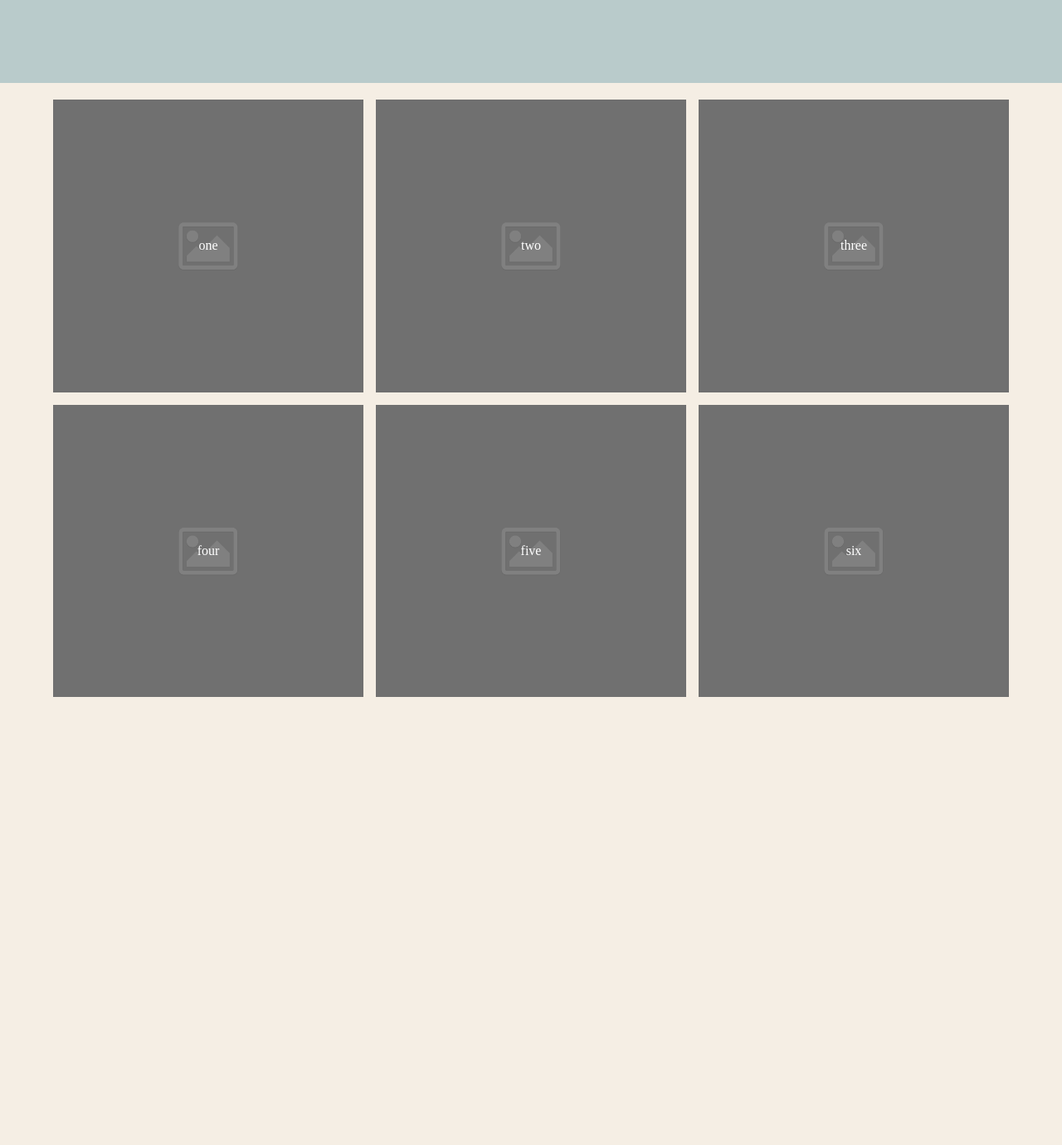
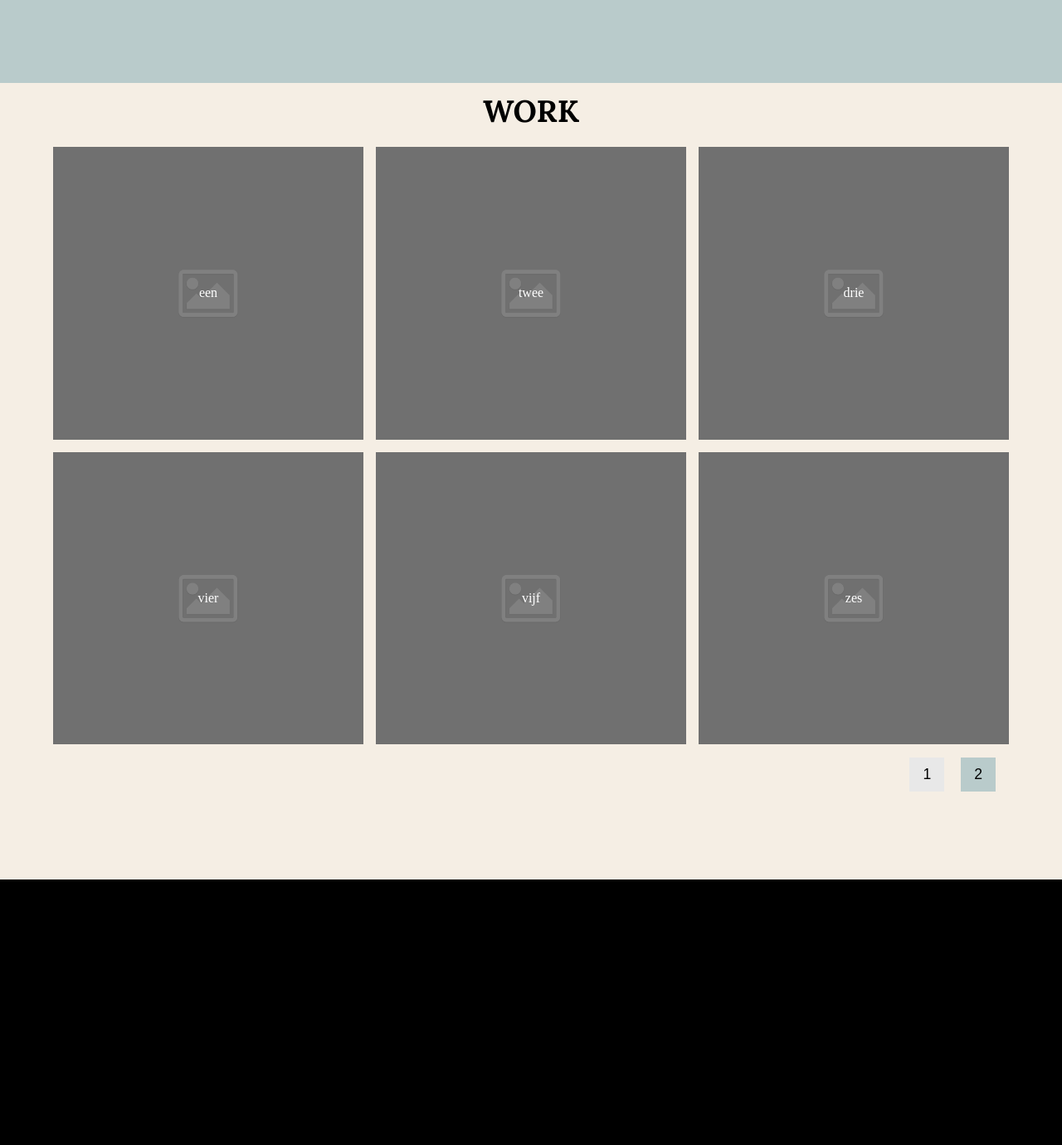
Before and after one commit to PipMombers/portfolio, a plain HTML site: page index.html in a window 1280 px wide. Shown: the part 860-2240 px from the top of the page at 83% size. Before the commit the page ends 1760 px from the top, so only its background shows below. Drawn offline with Linux system fonts and the light colour scheme.

Commit message:
Add files via upload

```diff
--- a/index.html
+++ b/index.html
@@ -48,16 +48,37 @@
 
 		<!-- werk -->
 		<div class="container">
+			<h2> work </h2>
 			<div class="werk">
-				<div class="werk-item"> one </div>
-				<div class="werk-item"> two </div>
-				<div class="werk-item"> three </div>
-				<div class="werk-item"> four </div>
-				<div class="werk-item"> five </div>
-				<div class="werk-item"> six </div>
+				<div class="werk-item"> een </div>
+				<div class="werk-item"> twee </div>
+				<div class="werk-item"> drie </div>
+				<div class="werk-item"> vier </div>
+				<div class="werk-item"> vijf </div>
+				<div class="werk-item"> zes </div>
+				<div class="werk-item"> zeven </div>
+				<div class="werk-item"> acht </div>
+				<div class="werk-item"> negen </div>
+				<div class="werk-item"> tien </div>
+				<div class="werk-item"> elf </div>
+				<div class="werk-item"> twaalf </div>
+			</div>
+
+			<div class="nummers">
+				<ul class="paginanummers">
+			    	<li> <button class="pagenumber1 active"> 1 </button> </li>
+			    	<li> <button class="pagenumber2"> 2 </button> </li>
+				</ul>
 			</div>
 		</div>
 
+		<!-- footer -->
+		<footer>
+			hoi
+		</footer>
+
 	</main>
+
+	<script src="scripts/script.js"></script>
 </body>
 </html>
--- a/responsive.css
+++ b/responsive.css
@@ -66,4 +66,8 @@
 	margin-top: 20px;
 	}
 
+	.container {
+		top: 56em;
+	}
+
 }
--- /dev/null
+++ b/scripts/script.js
@@ -0,0 +1,54 @@
+const werkItems=document.querySelector(".werk").children;
+
+const knopEen=document.querySelector(".pagenumber1");
+const knopTwee=document.querySelector(".pagenumber2");
+
+const maxItem=6;
+let index=1;
+
+	const pagination=Math.ceil(werkItems.length/maxItem);
+	console.log(pagination)
+
+knopEen.addEventListener("click",function(){
+	index--;
+	check();
+	showItems();
+})
+
+knopTwee.addEventListener("click",function(){
+	index++;
+	check();
+	showItems();
+})
+
+function check(){
+	if(index==pagination){
+		knopTwee.classList.add("disabled");
+	}
+	else{
+		knopTwee.classList.remove("disabled");
+	}
+	if(index==1){
+		knopEen.classList.add("disabled");
+	}
+	else{
+		knopEen.classList.remove("disabled");
+	}
+}
+
+function showItems() {
+	for(let i=0;i<werkItems.length; i++){
+		werkItems[i].classList.remove("show");
+		werkItems[i].classList.add("hide");
+
+	if(i>=(index*maxItem)-maxItem && i<index*maxItem){
+		werkItems[i].classList.remove("hide");
+		werkItems[i].classList.add("show");
+		}
+	}
+}
+
+window.onload=function(){
+	showItems();
+	check();
+}
--- a/stijl.css
+++ b/stijl.css
@@ -12,9 +12,10 @@ html, body {
 
 body{
 	background-color: #F5EEE4;
+	height: 100%;
 }
 
-/* Boven gedeelte */
+/* Boven gedeelte / mobiel */
 
 header h2{
 	font-family: 'Lora', serif;
@@ -41,7 +42,7 @@ nav ul li:first-of-type{
 	margin-right: 2em;
 }
 
-/* main / about me */
+/* main / about me / mobiel */
 
 .info{
 	position: absolute;
@@ -86,7 +87,7 @@ nav ul li:first-of-type{
 	position: absolute;
 	width: 45%;
 	height: 9em;
-	left: 11.5em;
+	left: 9.8em;
 	top: 7.5em;
 	z-index: 1;
 	box-shadow: 5px 5px 10px grey;
@@ -108,7 +109,7 @@ nav ul li:first-of-type{
 	top: 40em;
 }
 
-/* main / werk */
+/* main / werk / desktop */
 
 .container{
 	position: absolute;
@@ -116,6 +117,14 @@ nav ul li:first-of-type{
 	width: 100%;
 	height: 50em;
 	top: 60em;
+}
+
+.container h2{
+	font-family: 'Lora', serif;
+	text-transform: uppercase;
+	font-size: 2.3em;
+	text-align: center;
+	margin-top: 10px;
 }
 
 .werk{
@@ -142,7 +151,56 @@ nav ul li:first-of-type{
 	transition: all ease-in-out 300ms;
 }
 
+.werk-item.hide{
+	display: none;
+}
+
+.werk-item.show{
+	display: flex;
+	justify-content: center;
+	align-items: center;
+}
+
 .werk-item:hover{
 	background-blend-mode: initial;
 	color: black;
 }
+
+.paginanummers{
+	position: absolute;
+	right: 5em;
+	margin-top: 1em;
+}
+
+.paginanummers li{
+	display: inline;
+}
+
+.paginanummers button{
+	border: none;
+  	outline: none;
+  	padding: 10px 16px;
+  	background-color: #B9CBCB;
+  	cursor: pointer;
+  	font-size: 1.1em;
+}
+
+.paginanummers li:first-of-type{
+	margin-right: 1em;
+}
+
+.pagenumber1.disabled, .pagenumber2.disabled{
+	background-color: #E8E8E8;
+	pointer-events: none;
+}
+
+
+/* footer / desktop */
+
+footer{
+	background-color: black;
+	height: 20em;
+	width: 100%;
+	position: absolute;
+	top: 120em;
+}
```
